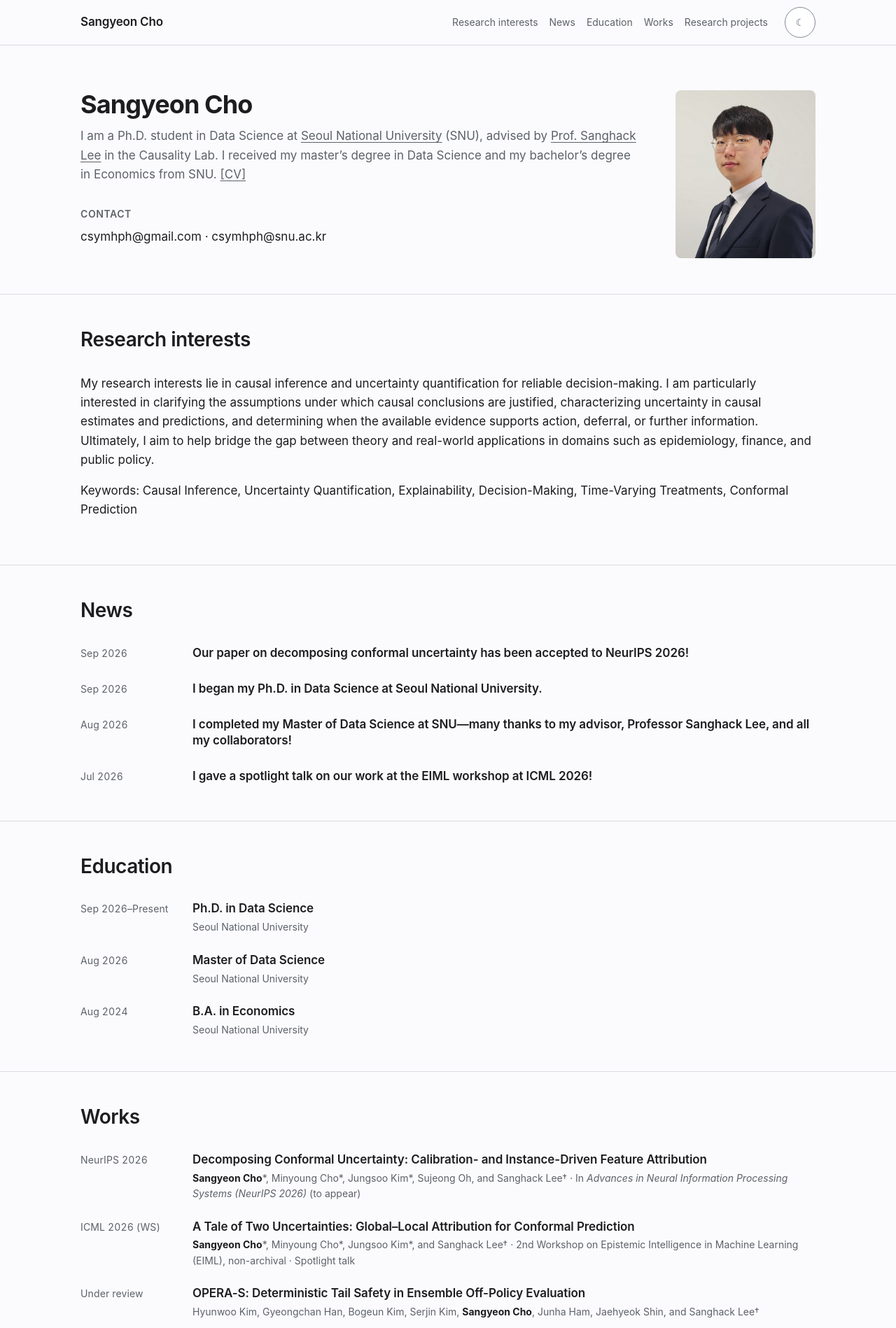
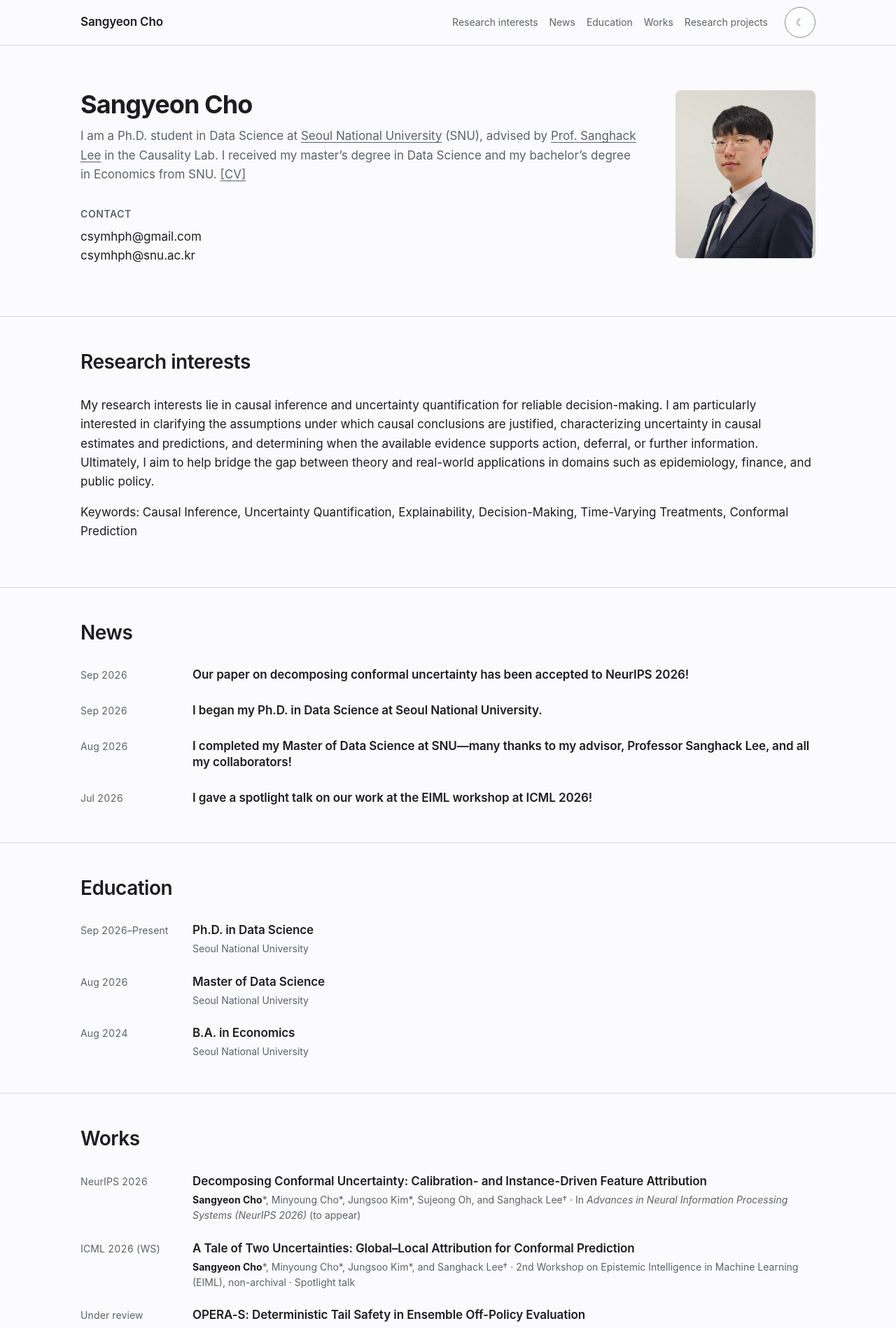
Before and after one commit to csymhph/csymhph.github.io, a Jekyll site: the page built from index.md, in a window 1280 px wide. Shown: the top 1898 px of the page at 70% size. Built offline with Jekyll 4.4.1, drawn with Linux system fonts in a browser that asks for light colours.

Commit message:
Present contact methods as a clear vertical list while keeping the LinkedIn icon.

```diff
--- a/assets/main.scss
+++ b/assets/main.scss
@@ -356,10 +356,15 @@ h3 {
   text-transform: uppercase;
 }
 
+.contact-email {
+  display: block;
+}
+
 .contact-links {
   display: flex;
   align-items: center;
   gap: var(--s4);
+  margin-top: var(--s1);
 }
 
 .contact-links svg {
--- a/index.md
+++ b/index.md
@@ -16,7 +16,8 @@ permalink: /
       </p>
       <p class="contact">
         <span class="contact-label">Contact</span>
-        {{ site.email | escape }} · {{ site.academic_email | escape }}
+        <span class="contact-email">{{ site.email | escape }}</span>
+        <span class="contact-email">{{ site.academic_email | escape }}</span>
         {% if site.linkedin_url and site.linkedin_url != empty %}
         <span class="contact-links">
           {% if site.linkedin_url and site.linkedin_url != empty %}<a href="{{ site.linkedin_url | escape }}" aria-label="LinkedIn profile"><svg width="20" height="20" viewBox="0 0 16 16" aria-hidden="true" focusable="false"><use href="{{ '/assets/minima-social-icons.svg#linkedin' | relative_url }}"></use></svg></a>{% endif %}
```
Also changed, not shown: DESIGN_SYSTEM.md (+2 -2 lines).
